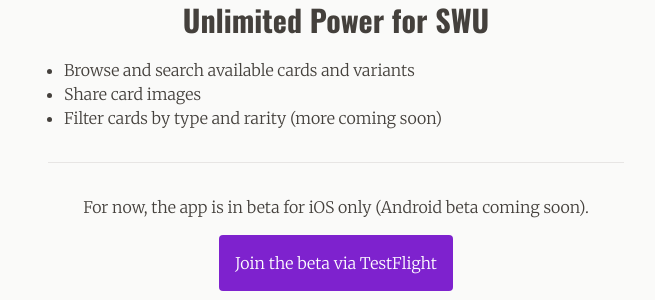
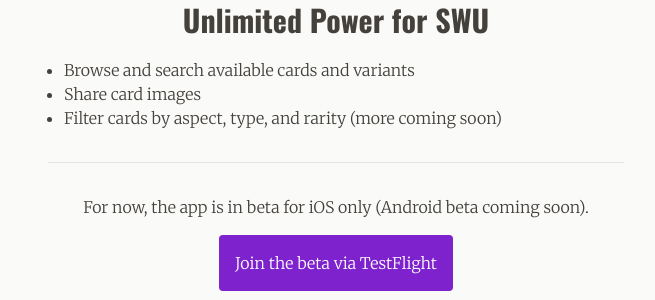
Before and after one commit to rdonnelly/rdonnelly.github.io, a Jekyll site: the page built from unlimited-power.html, in a window 1280 px wide. Shown: the part 321-621 px from the top of the page, without its empty margins (304-959 px from the left). Built offline with Jekyll 4.4.1, drawn with Linux system fonts in a browser that asks for light colours; comment, search, counter and statistics services are not loaded.

Commit message:
update filtering for unlimited power

```diff
--- a/unlimited-power.html
+++ b/unlimited-power.html
@@ -16,7 +16,7 @@
   <ul>
     <li>Browse and search available cards and variants</li>
     <li>Share card images</li>
-    <li>Filter cards by type and rarity (more coming soon)</li>
+    <li>Filter cards by aspect, type, and rarity (more coming soon)</li>
   </ul>
 
   <hr>
```
